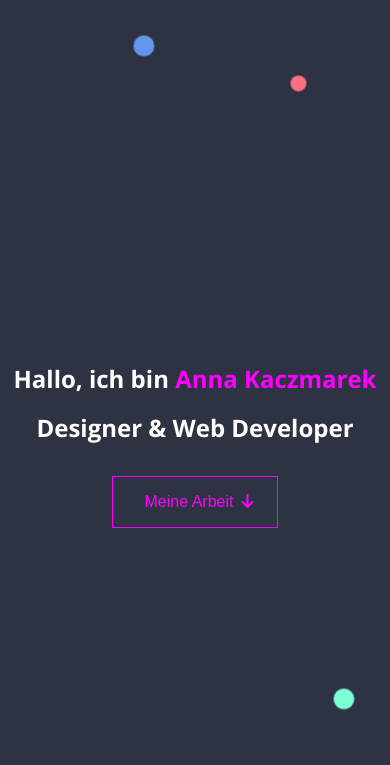
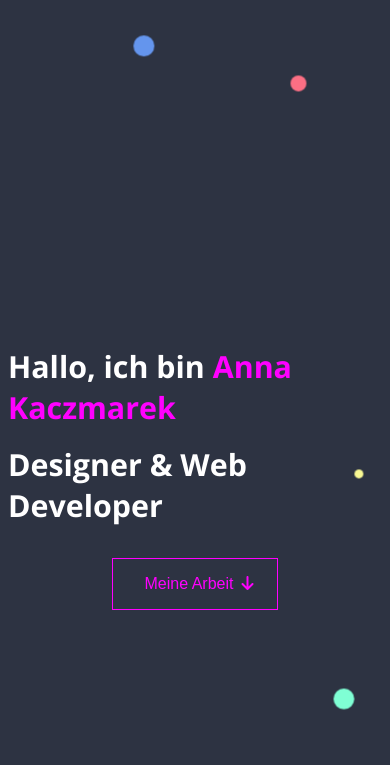
Before and after one commit to AnnaKaczmarek87/portfolio, a website: page src/index.html in a window 390 px wide. Shown: the top 765 px of the page. Drawn offline with nearby package versions, Linux system fonts and the light colour scheme.

Commit message:
baue portfolio auf

```diff
--- a/src/css/style.css
+++ b/src/css/style.css
@@ -128,12 +128,12 @@ button:hover {
     animation: header-animation 3s ease-in-out 1s infinite;
 }
 .eight {
-    width: 0.5rem;
-    height: 0.5rem;
+    width: 0.4rem;
+    height: 0.4rem;
     background-color: rgb(248, 248, 147);
-    top: 50%;
-    right: 15%;
-    animation: header-animation 3s ease-in-out 2s infinite;
+    top: 60%;
+    right: 7%;
+    animation: header-animation 3s ease-in-out 3s infinite;
 }
 .nine {
     width: 0.3rem;
@@ -326,9 +326,6 @@ a:hover {
     grid-row: 2 / 3;
 }
 
-/* Chevron */
-
-
   /* Kontakt */
 .kontakt-wrapper{
     background-color: rgb(247, 247, 247);
@@ -345,14 +342,6 @@ a:hover {
     clip-path: polygon(50% 13%, 100% 0%, 100% 100%, 0 100%, 0 0);
 
 }
-/* .kontakt-block-unten {
-    position: relative;
-    z-index: -1;
-    width: 100vw;
-    height: 8vh;
-    background-color: rgb(88, 97, 117);
-    margin-top: -5rem;
-} */
 .kontakt-text-titel {
     border-bottom: 3px solid white;
     text-transform: uppercase;
@@ -458,10 +447,10 @@ textarea:focus {
 
 @media (max-width: 768px) {
     .anna {
-        padding-top: 18rem;
+        padding-top: 17rem;
     }
     .header h1 {
-        font-size: 1.5rem;
+        font-size: 1.9rem;
     }
 
     .nav a {
@@ -471,10 +460,14 @@ textarea:focus {
         display: flex;
         flex-wrap: wrap;
     }
+    .text-titel {
+        margin-bottom: 2rem;
+    }
     .me-img {
         width: 80%;
     }
     .aboutme {
+        margin-top: 2rem;
         font-size: 1rem;
         width: 400px;
     }
@@ -493,22 +486,3 @@ textarea:focus {
         width: 400px;
     }
 }
-
-/* @media (min-width: 720px) {
-    .header h1 {
-       font-size: 2rem;
-    }
-    .nav a {
-        font-size: 1rem;
-    }
-    .me-img {
-        width: 100%;
-    }
-
-}
-
-@media (min-width: 900px) {
-    .header {
-        width: 100%;
-    }
-} */
```
